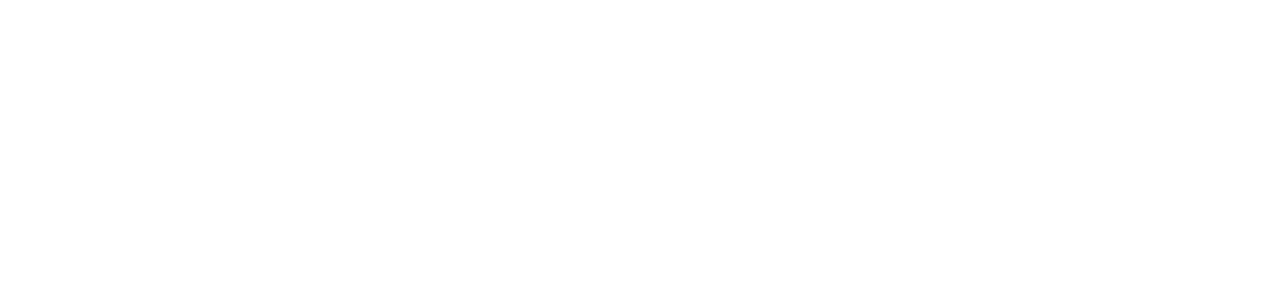
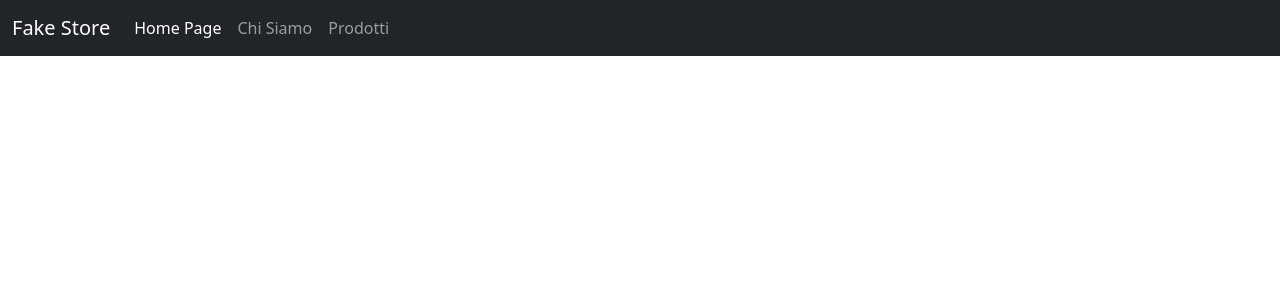
Before and after one commit to BanLowi/react-router, a React (Vite) app: page / in a window 1280 px wide. Shown: the top 300 px of the page. Built offline with nearby package versions, Linux system fonts and the light colour scheme.

Commit message:
header component and layout initialize

```diff
--- a/src/App.jsx
+++ b/src/App.jsx
@@ -1,9 +1,15 @@
+import { BrowserRouter, Routes, Route } from "react-router-dom"
+
+import Header from "./components/Header"
+
 function App() {
 
   return (
-    <>
-
-    </>
+    <BrowserRouter>
+      <Routes>
+        <Route path="/" element={<Header />} />
+      </Routes>
+    </BrowserRouter>
   )
 }
 
--- /dev/null
+++ b/src/components/Header.jsx
@@ -0,0 +1,22 @@
+import { NavLink } from "react-router-dom";
+
+export default function Header() {
+
+    return (
+        <header>
+            <nav class="navbar navbar-expand-sm navbar-dark bg-dark">
+                <div class="container-fluid">
+                    <NavLink to="/" className="navbar-brand"> Fake Store </NavLink>
+                    <div class="collapse navbar-collapse" id="navbarID">
+                        <div class="navbar-nav">
+                            <NavLink to="/" className="nav-link active">Home Page</NavLink>
+                            <NavLink to="/about" className="nav-link">Chi Siamo</NavLink>
+                            <NavLink to="/store" className="nav-link">Prodotti</NavLink>
+
+                        </div>
+                    </div>
+                </div>
+            </nav>
+        </header >
+    )
+}
```
Also changed, not shown: src/layout/SiteLayout.jsx (added, +8 -0 lines).
